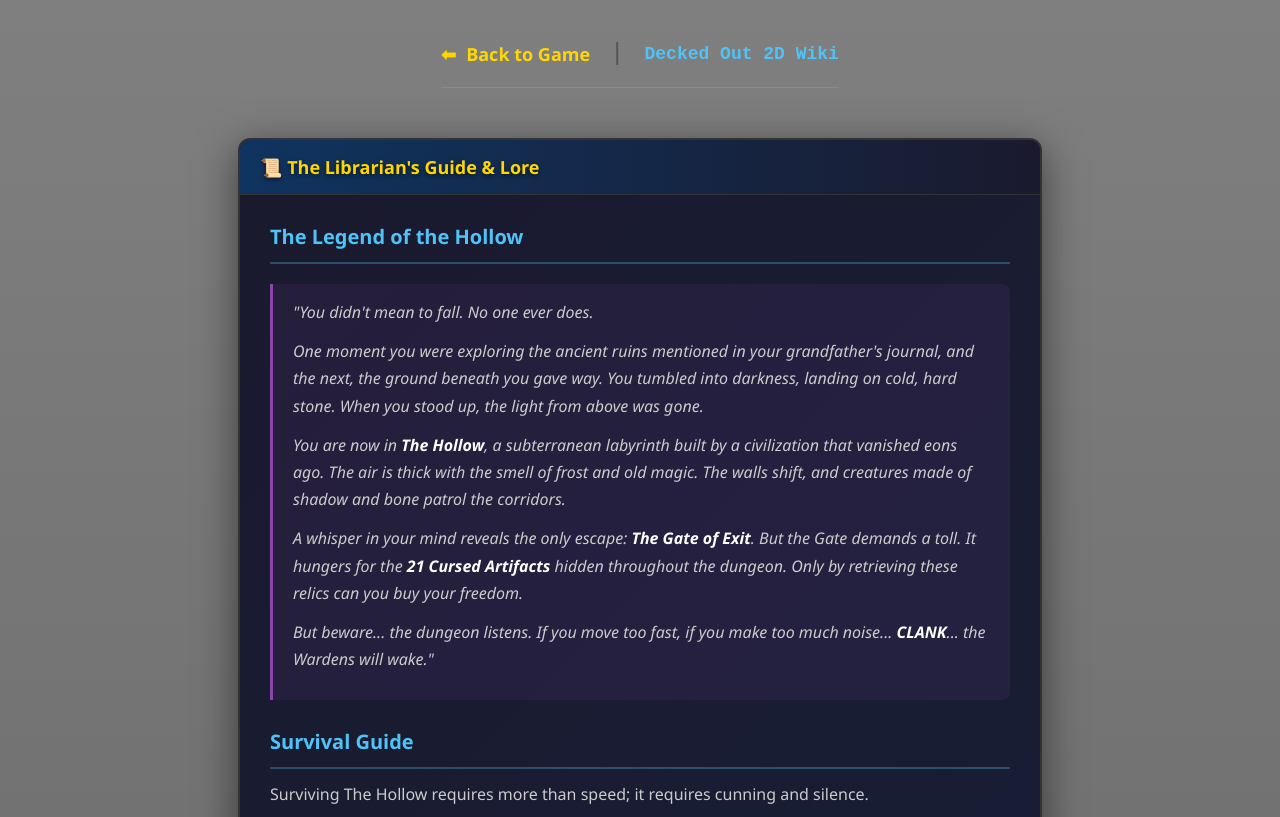
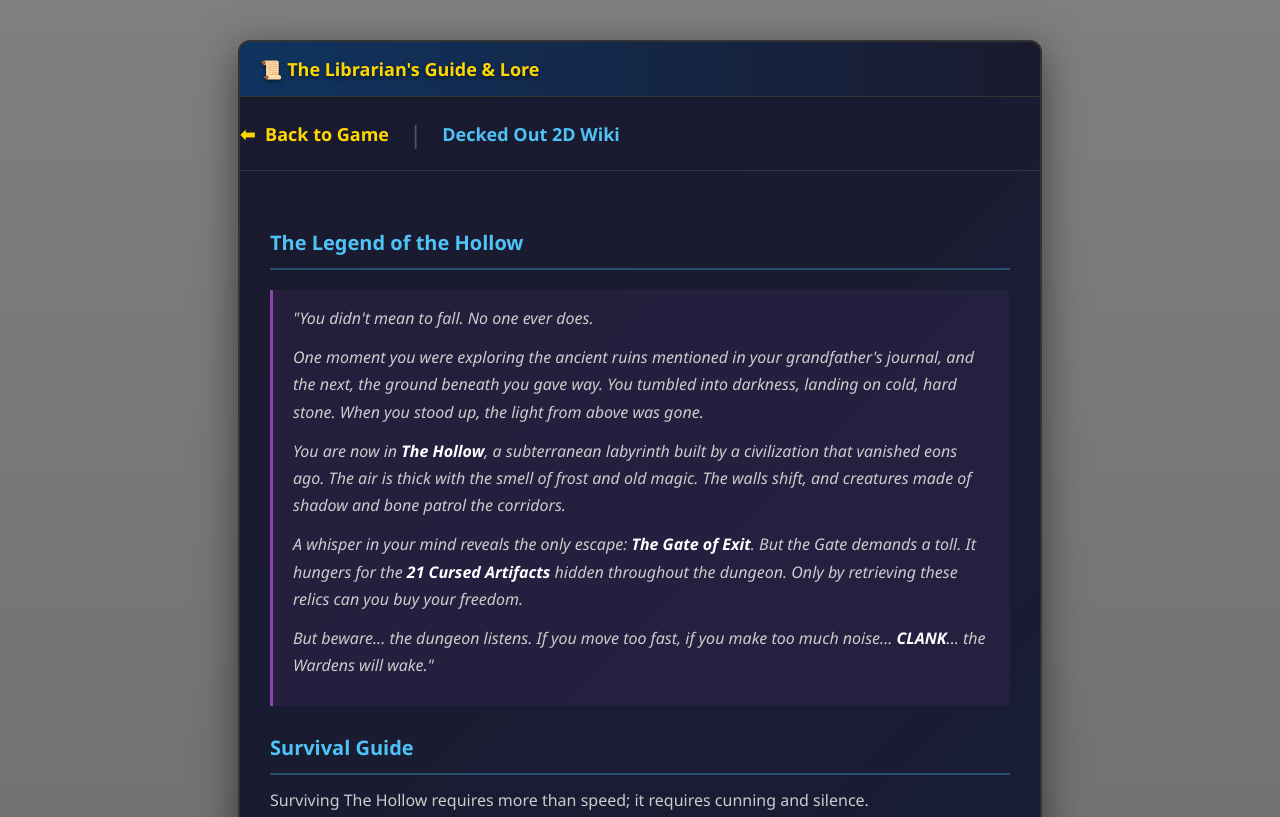
Before and after one commit to SamSeenX/DeckedOut2D, a website: page public/guide.html in a window 1280 px wide. Shown: the top 817 px of the page. Drawn offline with Linux system fonts and the light colour scheme.

Commit message:
style: Move breadcrumb nav below article title

```diff
--- a/public/guide.html
+++ b/public/guide.html
@@ -170,16 +170,16 @@
 
 <body>
 
-    <header class="site-header">
-        <a href="index.html" class="home-link">Back to Game</a>
-        <span class="separator">|</span>
-        <div class="page-title">Decked Out 2D Wiki</div>
-    </header>
-
     <article class="game-article">
         <header class="article-header" style="cursor: default;">
             <h1>📜 The Librarian's Guide & Lore</h1>
         </header>
+
+        <nav class="site-header">
+            <a href="index.html" class="home-link">Back to Game</a>
+            <span class="separator">|</span>
+            <div class="page-title">Decked Out 2D Wiki</div>
+        </nav>
 
         <div class="article-body">
 
```
Also changed, not shown: public/devlog.html (+6 -6 lines), public/index.html (+1 -0 lines).
